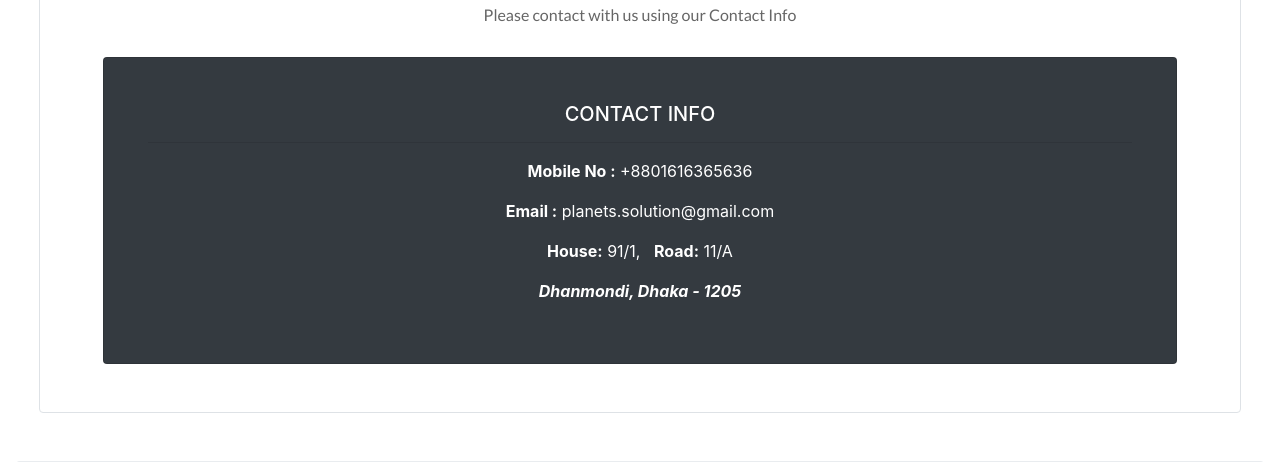
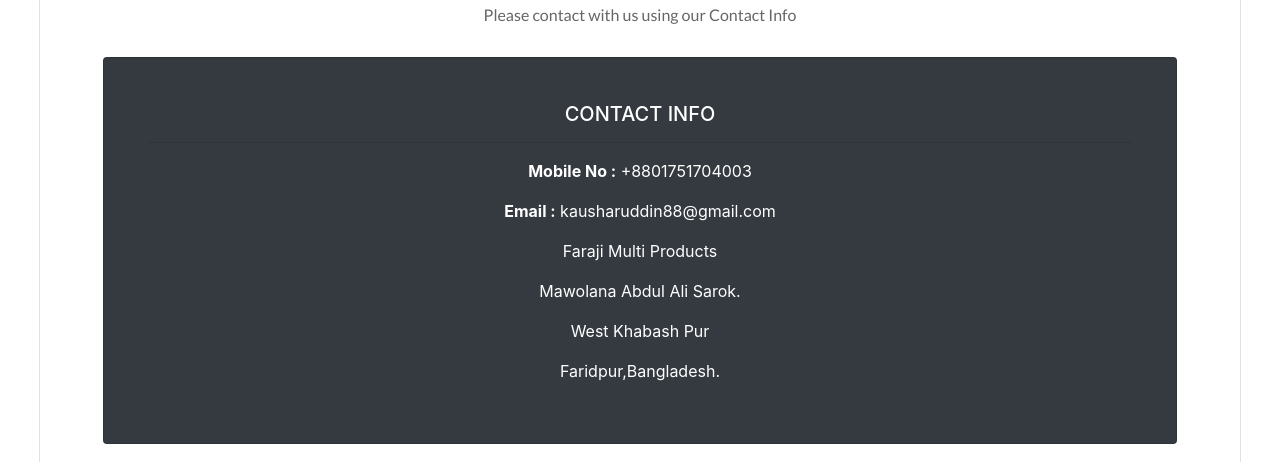
Before and after one commit to electroabir/multiproduct, a plain HTML site: page html/contacts.html in a window 1280 px wide. Shown: the part 262-724 px from the top of the page. Drawn offline with nearby package versions, Linux system fonts and the light colour scheme.

Commit message:
Update information

```diff
--- a/html/contacts.html
+++ b/html/contacts.html
@@ -87,11 +87,13 @@
                             <hr>
                             <div class="card-text text-center">
 
-                                <p> <b>Mobile No :</b> +8801616365636</p>
-                                <p> <b>Email :</b> planets.solution@gmail.com </p>
-                                <p><b>House:</b> 91/1,
-                                    &nbsp; <b>Road:</b> 11/A</p>
-                                <p><b><i>Dhanmondi, Dhaka - 1205</i></b></p>
+                                <p> <b>Mobile No :</b> +8801751704003</p>
+                                <p> <b>Email :</b> kausharuddin88@gmail.com </p>
+                              <p>  Faraji Multi Products </p>
+         <p> Mawolana Abdul Ali Sarok.</p>
+<p>West Khabash Pur</p><p>Faridpur,Bangladesh.</p>
+
+
 
                             </div>
                         </div>
```
